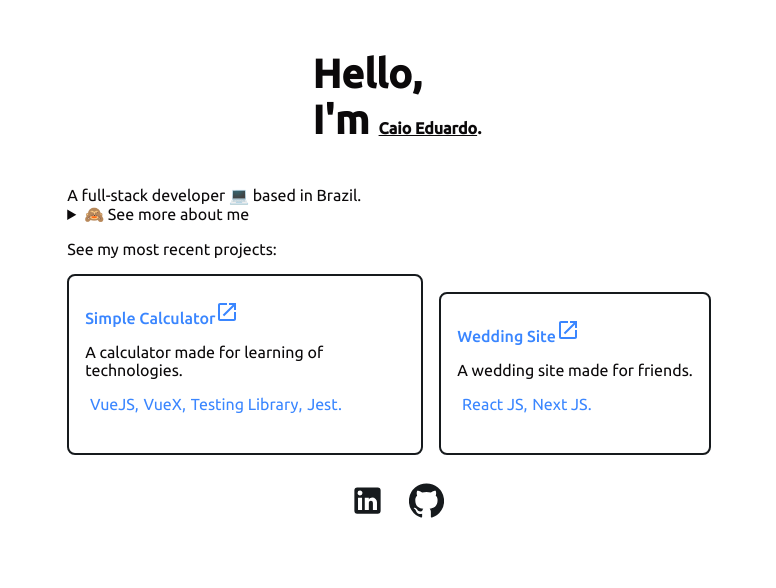
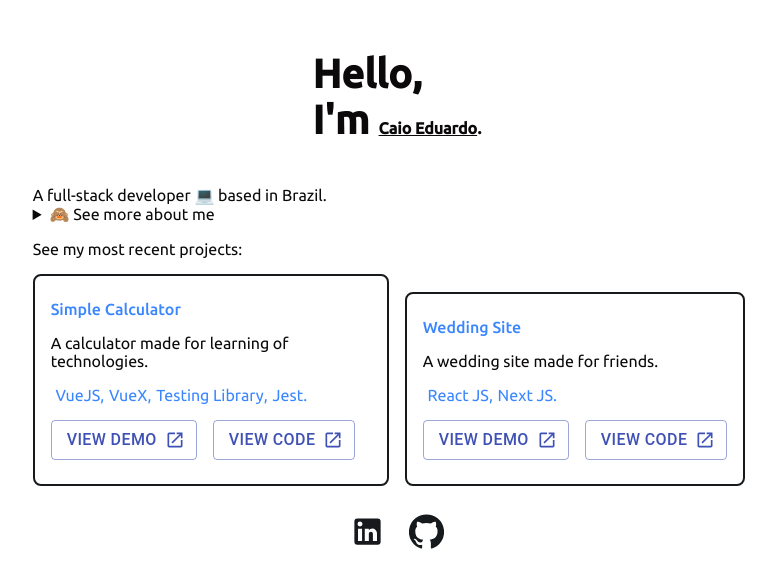
Before and after one commit to cersouza/cersouza, a Next.js app in the folder code/website/: page / in a window 1280 px wide. Shown: the top 588 px of the page, without its empty margins (259-1035 px from the left). Built offline with nearby package versions, Linux system fonts and the light colour scheme.

Commit message:
feat: added view demo and code buttons

```diff
--- a/code/website/config/data/cersouza.json
+++ b/code/website/config/data/cersouza.json
@@ -22,6 +22,7 @@
       "name": "Simple Calculator",
       "description": "A calculator made for learning of technologies.",
       "link": "https://vue-calculator-app.vercel.app",
+      "repository": "https://github.com/cersouza/vue-calculator-app",
       "stack": [
         {
           "name": "VueJS",
@@ -45,6 +46,7 @@
       "name": "Wedding Site",
       "description": "A wedding site made for friends.",
       "link": "https://meucasamentoeternizado.com.br/stories/evelyn-e-samuel/convidado",
+      "repository": "https://github.com/cersouza/web-wedding-salyn",
       "stack": [
         {
           "name": "React JS",
--- a/code/website/pages/index.tsx
+++ b/code/website/pages/index.tsx
@@ -1,4 +1,4 @@
-import { IconButton, Tooltip } from '@material-ui/core';
+import { Button, Grid, IconButton, Tooltip } from '@material-ui/core';
 import { GitHub, LinkedIn, OpenInNew } from '@material-ui/icons';
 import type { NextPage } from 'next';
 import Head from 'next/head';
@@ -79,17 +79,8 @@ const Home: NextPage = () => {
               {
                 data.projects.map((project: any) => (
                   <li key={project.name} className={styles.project}>
-                    <a
-                      target="_blank"
-                      rel="noreferrer"
-                      href={project.link}
-                      className={styles.projectTitle}
-                    >
-                      <span>{project.name}</span>
-                      <OpenInNew />
-                    </a>
+                    <p className={styles.projectTitle}>{project.name}</p>
                     <p className={styles.projectDescription}>{project.description}</p>
-
                     {
                       project.stack.length && (
                         <p>
@@ -112,6 +103,30 @@ const Home: NextPage = () => {
                         </p>
                       )
                     }
+                    <Grid container spacing={2}>
+                      <Grid item>
+                        <Button
+                          color="primary"
+                          variant="outlined"
+                          endIcon={<OpenInNew />}
+                          target="_blank"
+                          href={project.link}
+                        >
+                          View Demo
+                        </Button>
+                      </Grid>
+                      <Grid item>
+                        <Button
+                          color="primary"
+                          variant="outlined"
+                          endIcon={<OpenInNew />}
+                          target="_blank"
+                          href={project.repository}
+                        >
+                          View Code
+                        </Button>
+                      </Grid>
+                    </Grid>
                   </li>
                 ))
               }
--- a/code/website/styles/index.module.css
+++ b/code/website/styles/index.module.css
@@ -33,7 +33,6 @@
 
   padding: 1.5rem 1rem;
   transition: 0.2s;
-  cursor: pointer;
 
   margin: 0 1rem 1rem 0;
 }
@@ -45,6 +44,8 @@
 .projectTitle, .projectTitle * {
   font-weight: 500;
   color: var(--light-blue);
+
+  margin: 0;
 }
 
 .projectStackList li {
```
